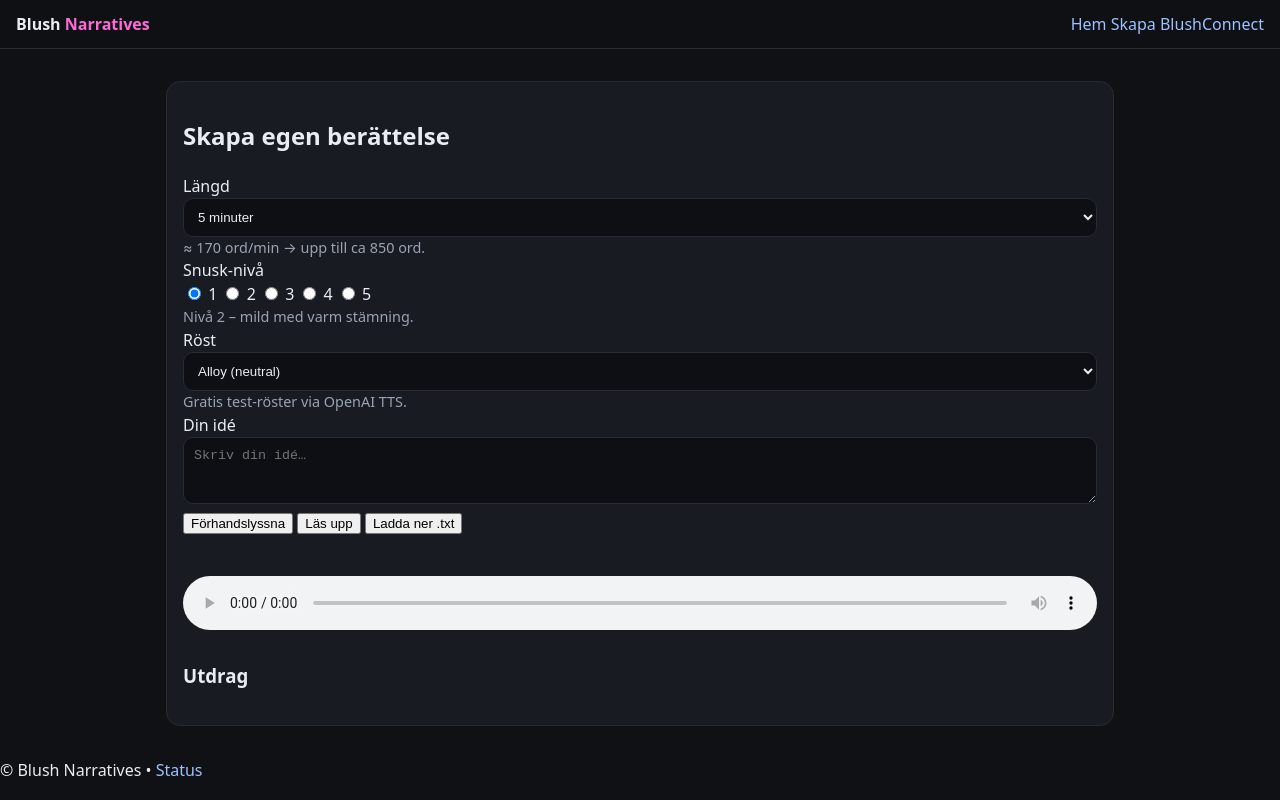
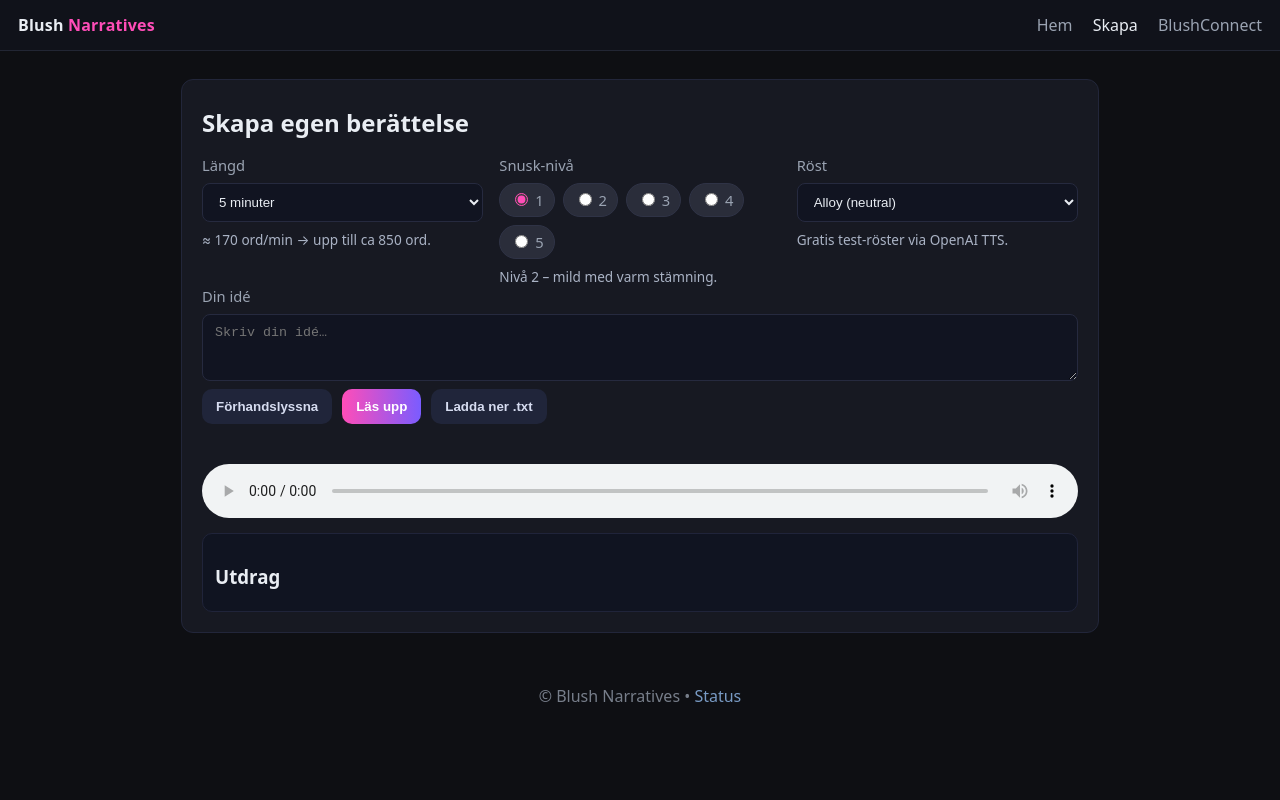
Before and after one commit to Bjortab/bn-demo, a plain HTML site: page index.html in a window 1280 px wide. Drawn offline with Linux system fonts and the light colour scheme.

Commit message:
Update styles.css

```diff
--- a/styles.css
+++ b/styles.css
@@ -1,90 +1,48 @@
 :root{
-  --bg:#0f1115;
-  --card:#181b22;
-  --muted:#9aa3b2;
-  --text:#e9edf3;
-  --pink:#ff6bd6;
-  --vio:#7a7dff;
-  --green:#22d3a6;
-  --danger:#ff6b6b;
-  --border:#262b35;
+  --bg:#0e0f13; --panel:#171922; --muted:#9aa3b2; --text:#e9edf3;
+  --accent:#ff4db8; --accent2:#7a5cff; --ok:#67e8a9; --err:#ff7a7a;
+  --chip:#2a2d3a;
+  font-synthesis-weight:none;
 }
-
 *{box-sizing:border-box}
-html,body{margin:0;padding:0;background:var(--bg);color:var(--text);font:16px/1.5 system-ui,-apple-system,Segoe UI,Roboto,Helvetica,Arial}
-a{color:#9dc1ff;text-decoration:none}
+html,body{margin:0;padding:0;background:var(--bg);color:var(--text);font-family:system-ui,-apple-system,Segoe UI,Roboto,Inter,sans-serif}
+a{color:#9cc9ff;text-decoration:none}
 a:hover{text-decoration:underline}
 
-.container{max-width:980px;margin:0 auto;padding:16px}
-.topbar{
-  position:sticky;top:0;z-index:10;
-  display:flex;align-items:center;justify-content:space-between;
-  padding:12px 16px;border-bottom:1px solid var(--border);background:rgba(15,17,21,.8);backdrop-filter:saturate(140%) blur(10px)
-}
-.brand{font-weight:600}
-.brand span{color:var(--pink)}
-.nav{display:flex;gap:14px}
-.navlink{opacity:.9}
-.navlink:hover{opacity:1}
+.topbar{display:flex;justify-content:space-between;align-items:center;padding:14px 18px;border-bottom:1px solid #222634;background:#10121a;position:sticky;top:0;z-index:10}
+.brand{font-weight:700;letter-spacing:.2px}
+.brand span{color:var(--accent)}
+nav a{margin-left:16px;color:var(--muted)}
+nav a.active, nav a:hover{color:var(--text)}
 
-.card{
-  background:var(--card);
-  border:1px solid var(--border);
-  border-radius:14px;
-  padding:16px;
-  margin:16px 0;
-}
+.container{max-width:950px;margin:28px auto;padding:0 16px}
+.card{background:var(--panel);border:1px solid #22263a;border-radius:12px;padding:20px}
+h1{margin:6px 0 16px 0}
+h3{margin:18px 0 10px}
 
-.hero .heroGrid{
-  display:grid;gap:16px;align-items:center;
-  grid-template-columns:1.3fr 1fr;
-}
-.hero h1{margin:0 0 6px}
-.hero .check{
-  display:flex;align-items:center;gap:8px;margin-bottom:10px;
-}
-.heroBtns{display:flex;gap:10px;flex-wrap:wrap}
+.grid{display:grid;grid-template-columns:repeat(auto-fit,minmax(240px,1fr));gap:16px}
+.field{display:flex;flex-direction:column;gap:8px}
+label{font-size:.92rem;color:var(--muted)}
+select,textarea{background:#111421;border:1px solid #262a3f;color:var(--text);border-radius:8px;padding:10px 12px}
+textarea{resize:vertical}
+.hint{font-size:.85rem;color:#aab3c5}
 
-@media (max-width:720px){
-  .hero .heroGrid{grid-template-columns:1fr}
-  .nav{gap:10px}
-}
+.level-group{display:flex;gap:8px;flex-wrap:wrap}
+.level-group label{background:var(--chip);border:1px solid #2f3346;border-radius:999px;padding:6px 10px;cursor:pointer;user-select:none}
+.level-group input{accent-color:var(--accent)}
+.level-group input:checked + span{}
 
-.controls{
-  display:grid;gap:14px;margin-bottom:10px;
-  grid-template-columns:repeat(3,1fr);
-}
-@media (max-width:840px){
-  .controls{grid-template-columns:1fr}
-}
+.actions{display:flex;gap:10px;margin:8px 0 6px}
+button{border:0;border-radius:10px;padding:10px 14px;cursor:pointer;font-weight:600}
+button.primary{background:linear-gradient(90deg,var(--accent),var(--accent2));color:white}
+button.secondary{background:#20253a;color:#d6dcf0}
+button:disabled{opacity:.6;cursor:not-allowed}
 
-.ctrl label{display:block;margin-bottom:6px;font-weight:600}
-.hint{color:var(--muted);font-size:.9rem}
+.status{min-height:22px;margin:4px 0 10px;color:#bcc6da}
+.status.err{color:var(--err)}
+.status.ok{color:var(--ok)}
 
-textarea,select,input[type="range"]{
-  width:100%;border:1px solid var(--border);border-radius:10px;
-  background:#0d0f14;color:var(--text);padding:10px;
-}
-input[type="range"]{padding:0}
+audio{width:100%;margin:2px 0 10px}
+.excerpt{background:#101421;border:1px solid #20243a;border-radius:10px;padding:12px}
 
-.btnRow{display:flex;gap:10px;flex-wrap:wrap;margin:10px 0}
-.btn{
-  border:1px solid var(--border);background:#11151c;color:var(--text);
-  padding:10px 14px;border-radius:10px;cursor:pointer;
-}
-.btn:disabled{opacity:.5;cursor:not-allowed}
-.btnPrimary{
-  border:none;
-  background:linear-gradient(135deg,var(--pink),var(--vio));
-  color:#0b0d12;font-weight:700;
-}
-.btnGhost{background:transparent}
-
-.status{min-height:22px;margin:6px 0;color:var(--muted)}
-.status.error{color:var(--danger)}
-.status.ok{color:var(--green)}
-
-audio{width:100%;margin:8px 0}
-
-.excerptWrap h3{margin:12px 0 6px}
-.footer{padding:20px;color:var(--muted);text-align:center}
+.foot{opacity:.75;text-align:center;color:var(--muted);padding:24px 0}
```
